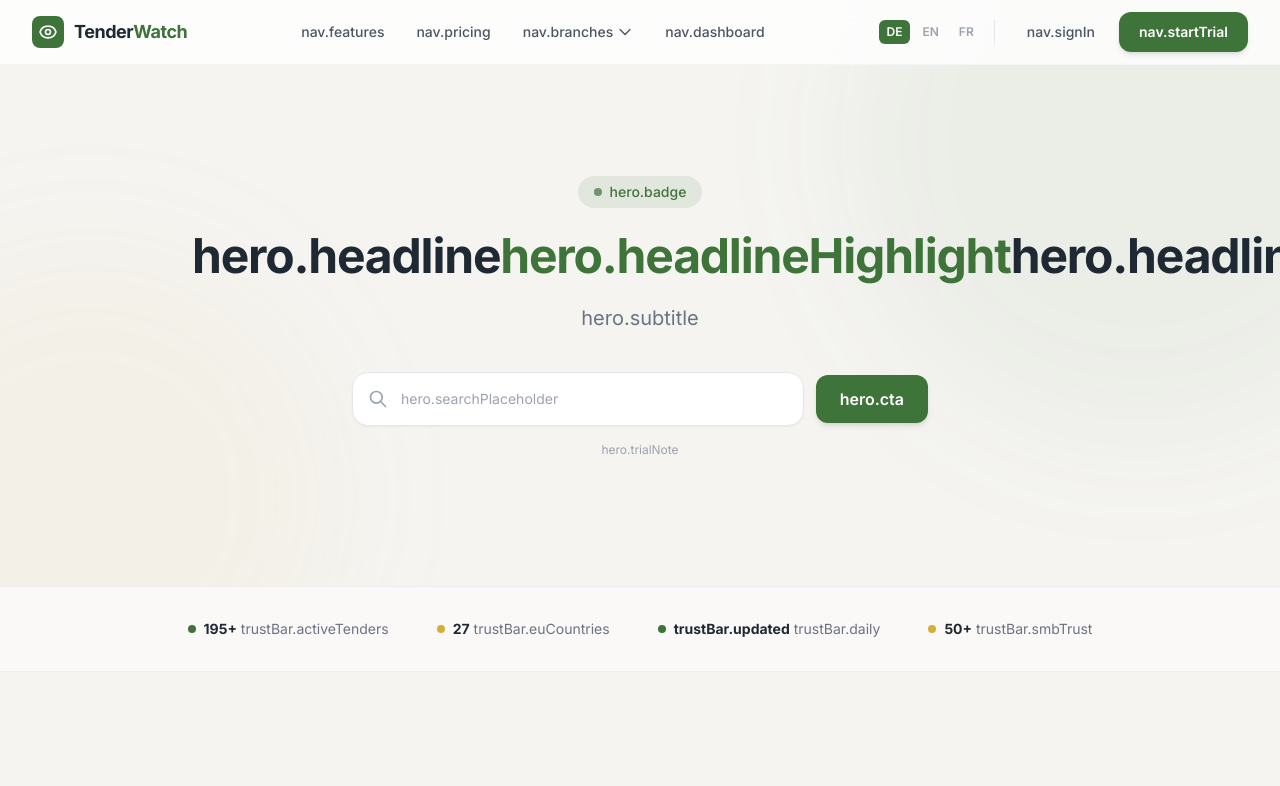
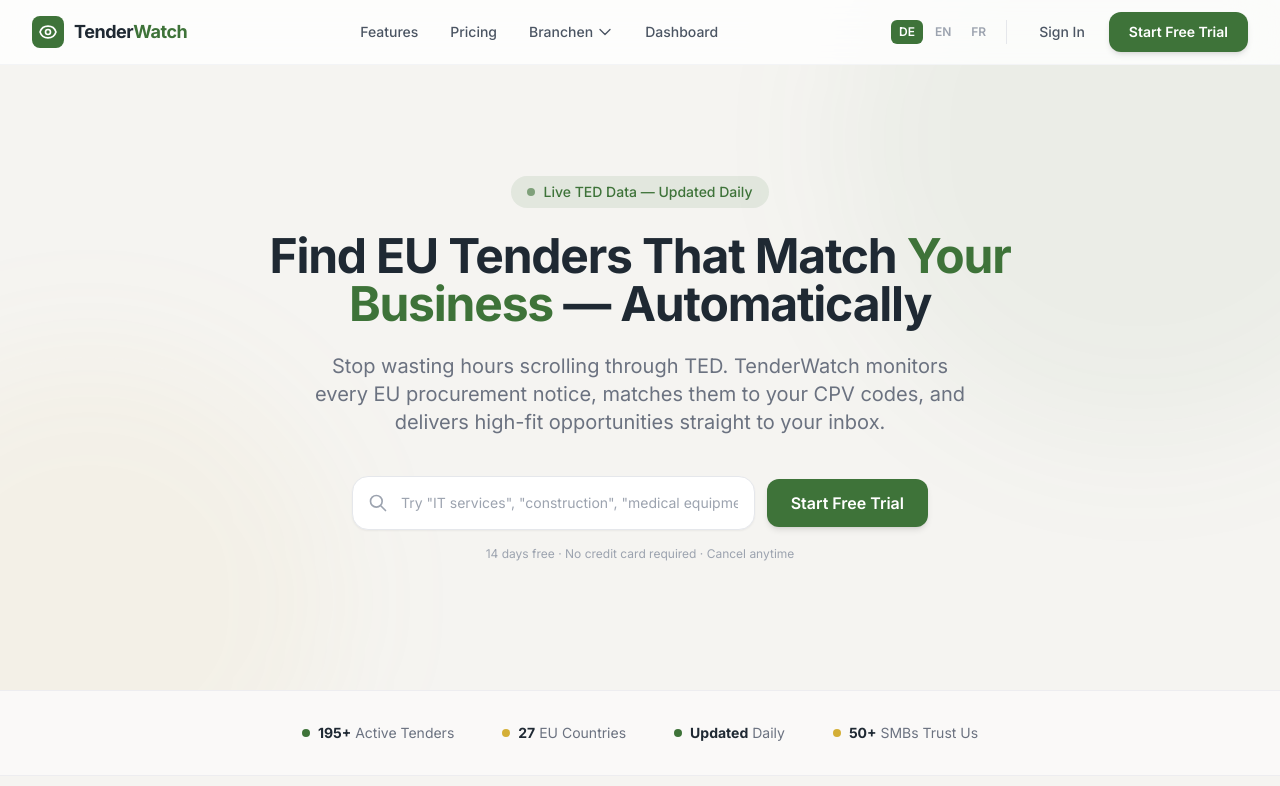
Before and after one commit to salomon-druid/ted-monitor, a Next.js app: page / in a window 1280 px wide. Shown: the top 786 px of the page. Built offline with nearby package versions, Linux system fonts and the light colour scheme.

Commit message:
Fix i18n: add LanguageProvider to layout

```diff
--- a/src/app/layout.tsx
+++ b/src/app/layout.tsx
@@ -1,5 +1,6 @@
 import type { Metadata } from 'next';
 import './globals.css';
+import { LanguageProvider } from '@/context/LanguageContext';
 
 export const metadata: Metadata = {
   title: 'TenderWatch — EU Procurement Intelligence',
@@ -12,14 +13,16 @@
   children: React.ReactNode;
 }) {
   return (
-    <html lang="en">
+    <html lang="de">
       <head>
         <link rel="preconnect" href="https://fonts.googleapis.com" />
         <link rel="preconnect" href="https://fonts.gstatic.com" crossOrigin="anonymous" />
         <link href="https://fonts.googleapis.com/css2?family=Inter:wght@400;500;600;700;800&display=swap" rel="stylesheet" />
       </head>
       <body>
-        {children}
+        <LanguageProvider>
+          {children}
+        </LanguageProvider>
       </body>
     </html>
   );
```
